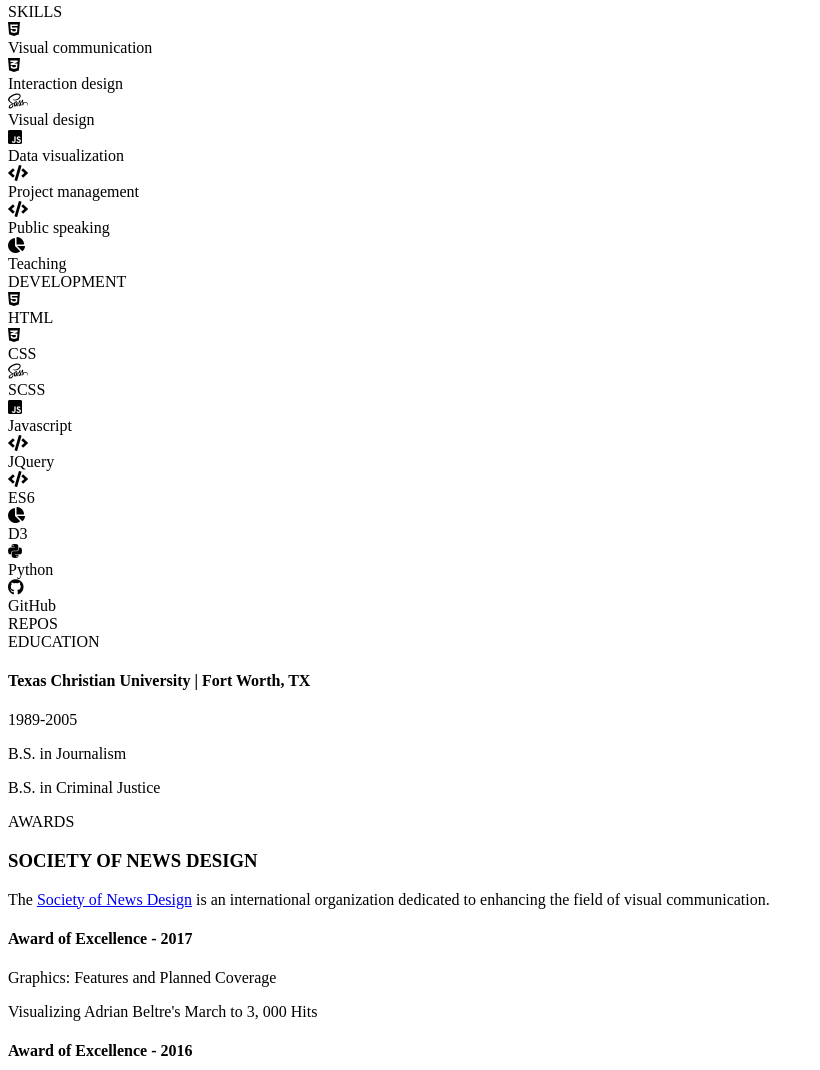
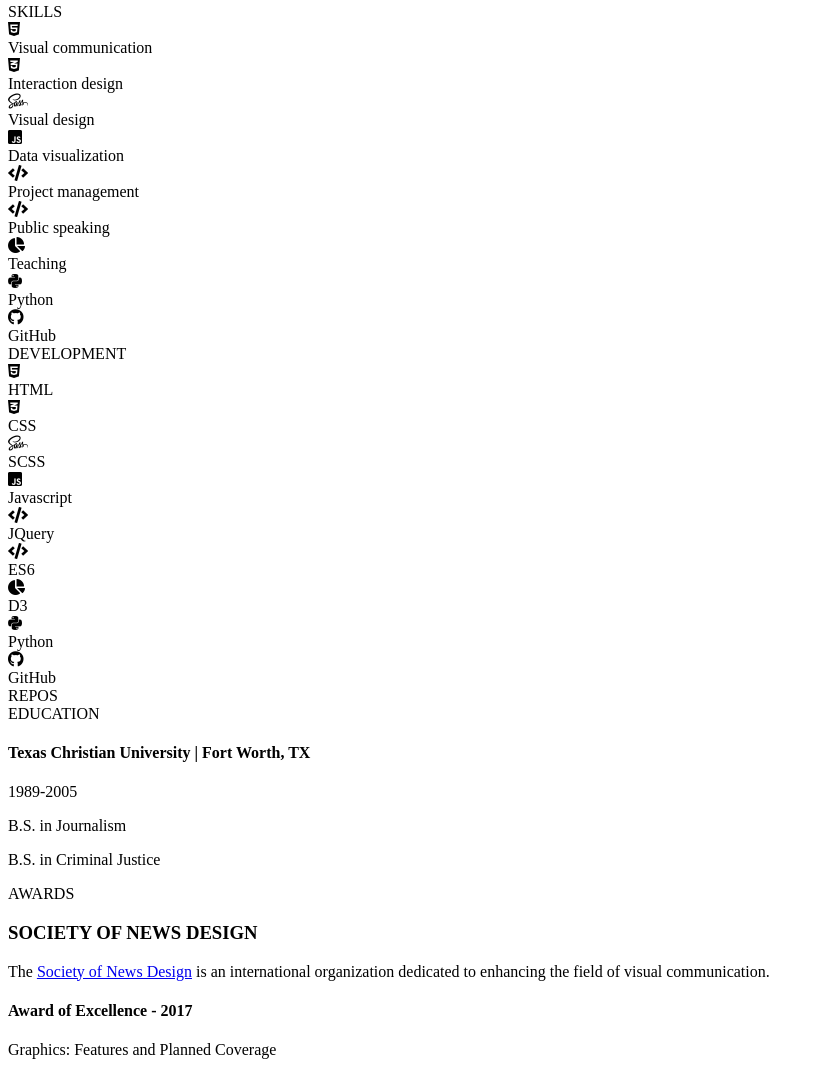
Before and after one commit to LayneSmith/site-jlsmith.net, a website with bundled scripts: page src/index.html in a window 1280 px wide. Shown: the part 1922-2992 px from the top of the page, without its empty margins (0-820 px from the left). Built offline with nearby package versions, Linux system fonts and the light colour scheme; files whose address does not match are found by name.

Commit message:
Add Python and GitHub skills

```diff
--- a/src/index.html
+++ b/src/index.html
@@ -99,6 +99,14 @@
                     <div class="logo"><i class="fas fa-chart-pie"></i></div>
                     <span class="skill">Teaching</span>
                 </div>
+                <div class="container">
+                    <div class="logo"><i class="fab fa-python"></i></div>
+                    <span class="skill">Python</span>
+                </div>
+                <div class="container">
+                    <div class="logo"><i class="fab fa-github"></i></div>
+                    <span class="skill">GitHub</span>
+                </div>
             </div>
         </section>
 
```
